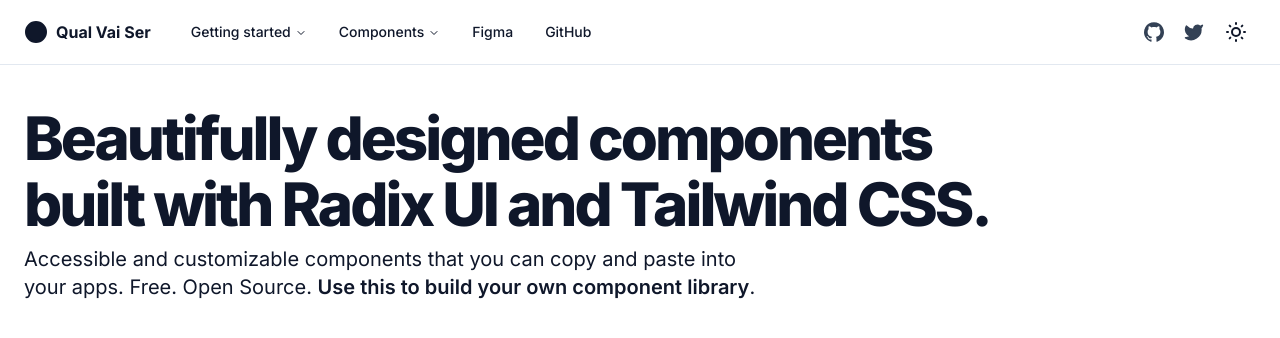
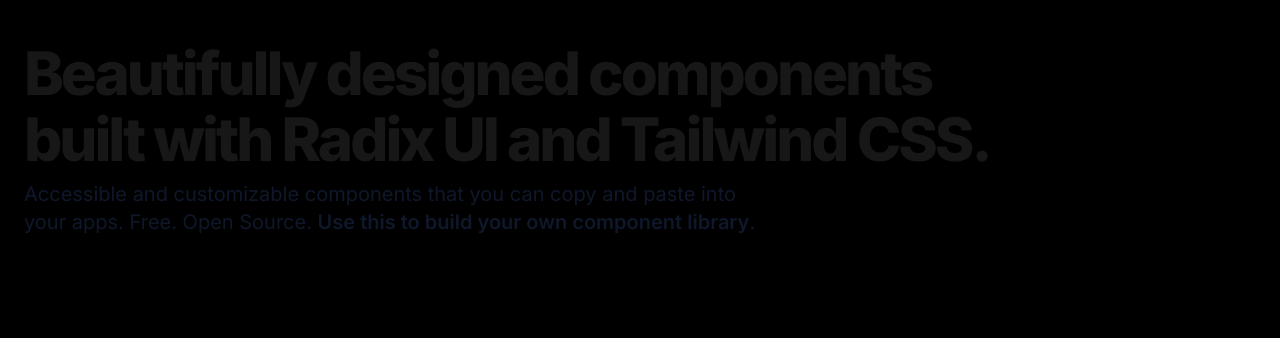
Before and after one commit to ocoiel/qual-vai-ser-app, a Next.js app: page / in a window 1280 px wide. Shown: the top 338 px of the page. Built offline with nearby package versions, Linux system fonts and the light colour scheme.

Commit message:
chore: changing color of the background

```diff
--- a/src/app/layout.tsx
+++ b/src/app/layout.tsx
@@ -26,13 +26,13 @@
       <head />
       <body
         className={cn(
-          "min-h-screen bg-white font-sans text-slate-900 antialiased dark:bg-slate-900 dark:text-slate-50",
+          "min-h-screen font-sans antialiased bg-black text-neutral-900 bg-gradient-to-tl dark:from-neutral-950 dark:via-neutral-900 dark:to-neutral-950 dark:text-neutral-50",
           fontSans.variable
         )}
       >
-        <ThemeProvider>
+        <ThemeProvider attribute='class' defaultTheme='dark' enableSystem>
           <div className='flex min-h-screen flex-col'>
-            <Header />
+            {/* <Header /> */}
             <div className='container flex-1'>{children}</div>
             {/* <Footer /> */}
           </div>
```
